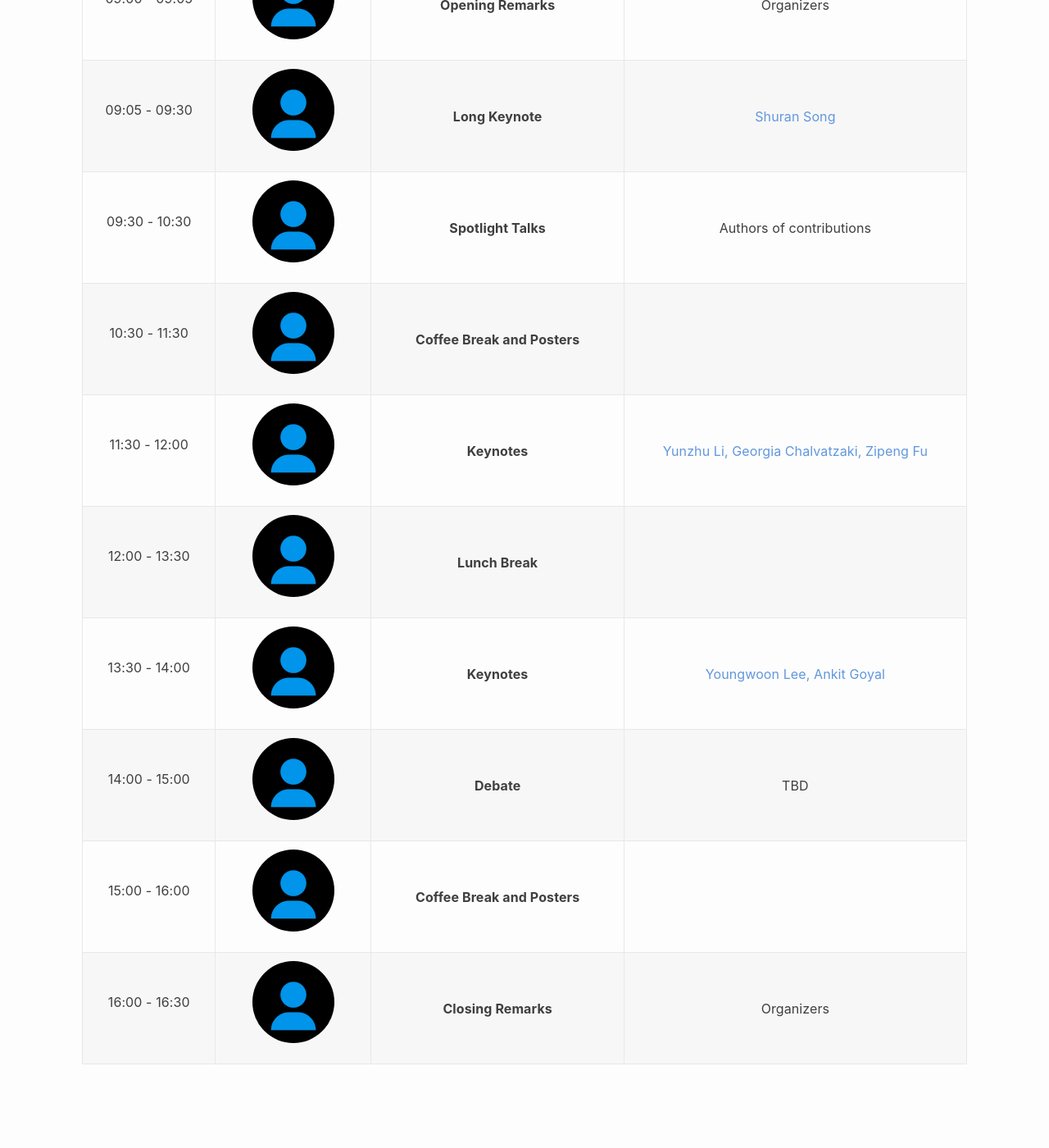
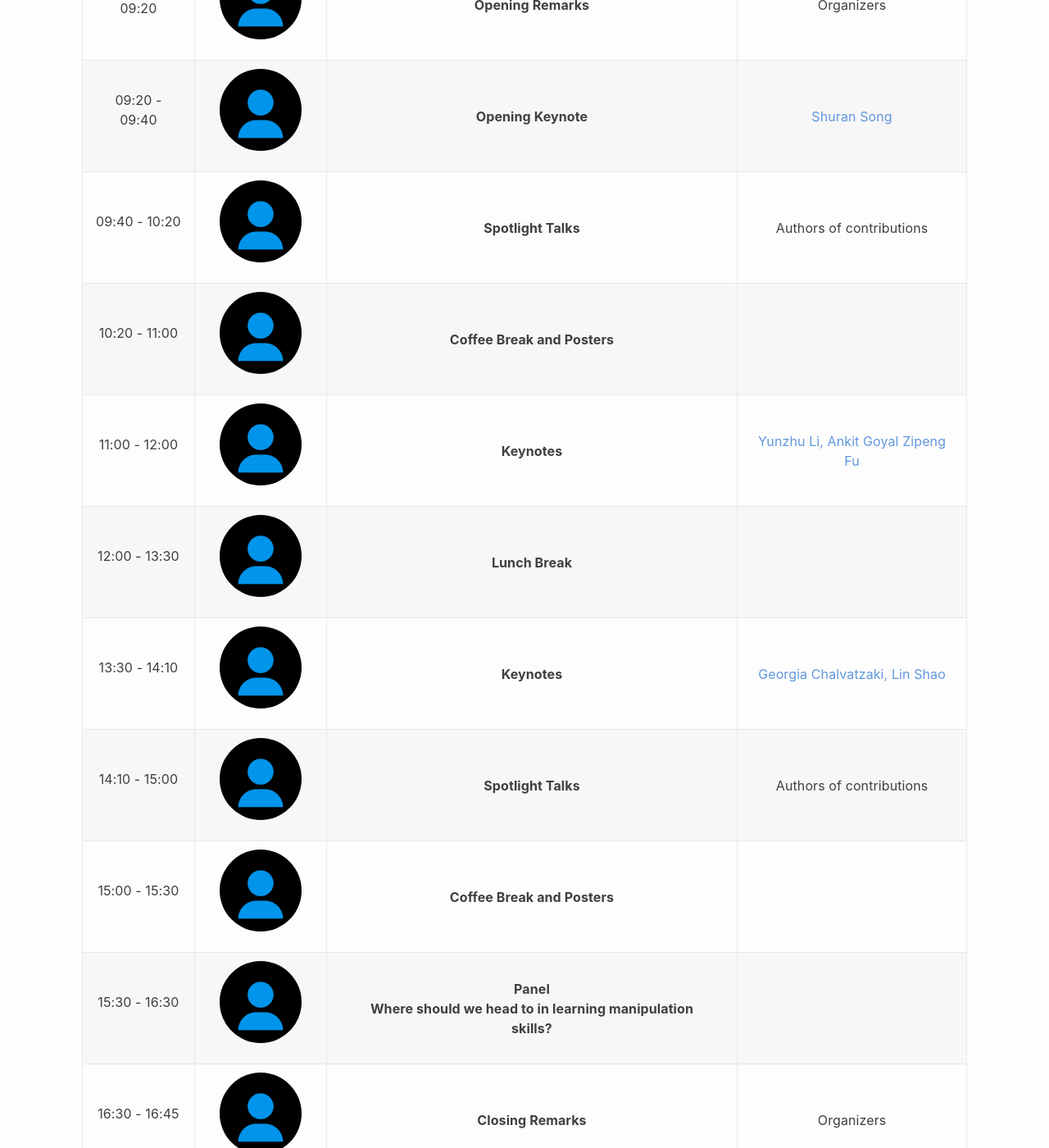
Before and after one commit to icra-manipulation-skill/icra-manipulation-skill.github.io, a Jekyll site: the page built from schedule.md, in a window 1280 px wide and 1400 px high, scrolled down 271 px. Shown: the whole window at 82% size. Built offline with Jekyll 4.4.1, drawn with Linux system fonts in a browser that asks for light colours; before the commit the page ends 1629 px from its top, so only the background shows below that.

Commit message:
Update schedule

```diff
--- a/_data/schedules.yml
+++ b/_data/schedules.yml
@@ -1,33 +1,33 @@
 - speaker: Organizers
   title: Opening Remarks
-  time: 09:00 - 09:05
+  time: 09:00 - 09:20
   type: logistics
 
 - speaker: Shuran Song
-  title: Long Keynote
+  title: Opening Keynote
   speaker_webpage: ""
   affliation: University
-  time: 09:05 - 09:30
+  time: 09:20 - 09:40
   img: jane.jpg
   type: keynote
 
 - speaker: Authors of contributions
   title: Spotlight Talks
-  time: 09:30 - 10:30
+  time: 09:40 - 10:20
   img: jane.jpg
   type: keynote
 
 - speaker: null
   title: Coffee Break and Posters
-  time: 10:30 - 11:30
+  time: 10:20 - 11:00
   img: jane.jpg
   type: keynote
 
-- speaker: Yunzhu Li, Georgia Chalvatzaki, Zipeng Fu
+- speaker: Yunzhu Li, Ankit Goyal Zipeng Fu
   title: Keynotes
   speaker_webpage: ""
   affliation: University
-  time: 11:30 - 12:00
+  time: 11:00 - 12:00
   img: jane.jpg
   type: keynote
 
@@ -37,28 +37,34 @@
   img: jane.jpg
   type: keynote
 
-- speaker: Youngwoon Lee, Ankit Goyal
+- speaker: Georgia Chalvatzaki, Lin Shao
   title: Keynotes
   speaker_webpage: ""
   affliation: University
-  time: 13:30 - 14:00
+  time: 13:30 - 14:10
   img: jane.jpg
   type: keynote
 
-- speaker: TBD
-  title: Debate
-  time: 14:00 - 15:00
+- speaker: Authors of contributions
+  title: Spotlight Talks
+  time: 14:10 - 15:00
   img: jane.jpg
   type: keynote
 
 - speaker: null
   title: Coffee Break and Posters
-  time: 15:00 - 16:00
+  time: 15:00 - 15:30
+  img: jane.jpg
+  type: keynote
+
+- speaker:  null
+  title: Panel <br> Where should we head to in learning manipulation skills?
+  time: 15:30 - 16:30
   img: jane.jpg
   type: keynote
 
 - speaker: Organizers
   title: Closing Remarks
-  time: 16:00 - 16:30
+  time: 16:30 -  16:45
   img: jane.jpg
   type: keynote
```
